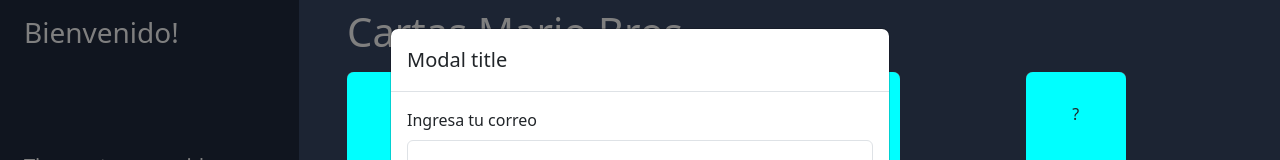
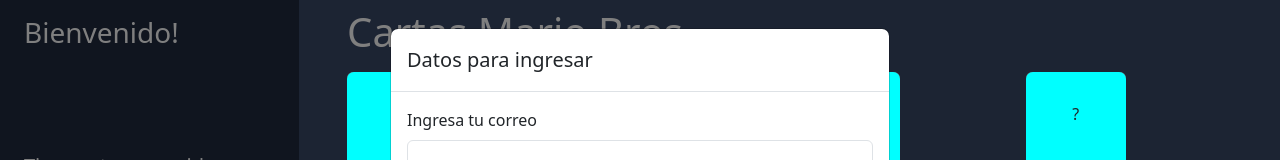
Before and after one commit to RohyllerP/cartas, a plain HTML site: page index.html in a window 1280 px wide. Shown: the top 160 px of the page. Drawn offline with nearby package versions, Linux system fonts and the light colour scheme.

Commit message:
Update index.html

```diff
--- a/index.html
+++ b/index.html
@@ -55,7 +55,7 @@
             <div class="modal-dialog">
                 <div class="modal-content">
                     <div class="modal-header">
-                        <h1 class="modal-title fs-5" id="exampleModalLabel">Modal title</h1>
+                        <h1 class="modal-title fs-5" id="exampleModalLabel">Datos para ingresar</h1>
                     </div>
                     <div class="modal-body">
                         <form>
```
